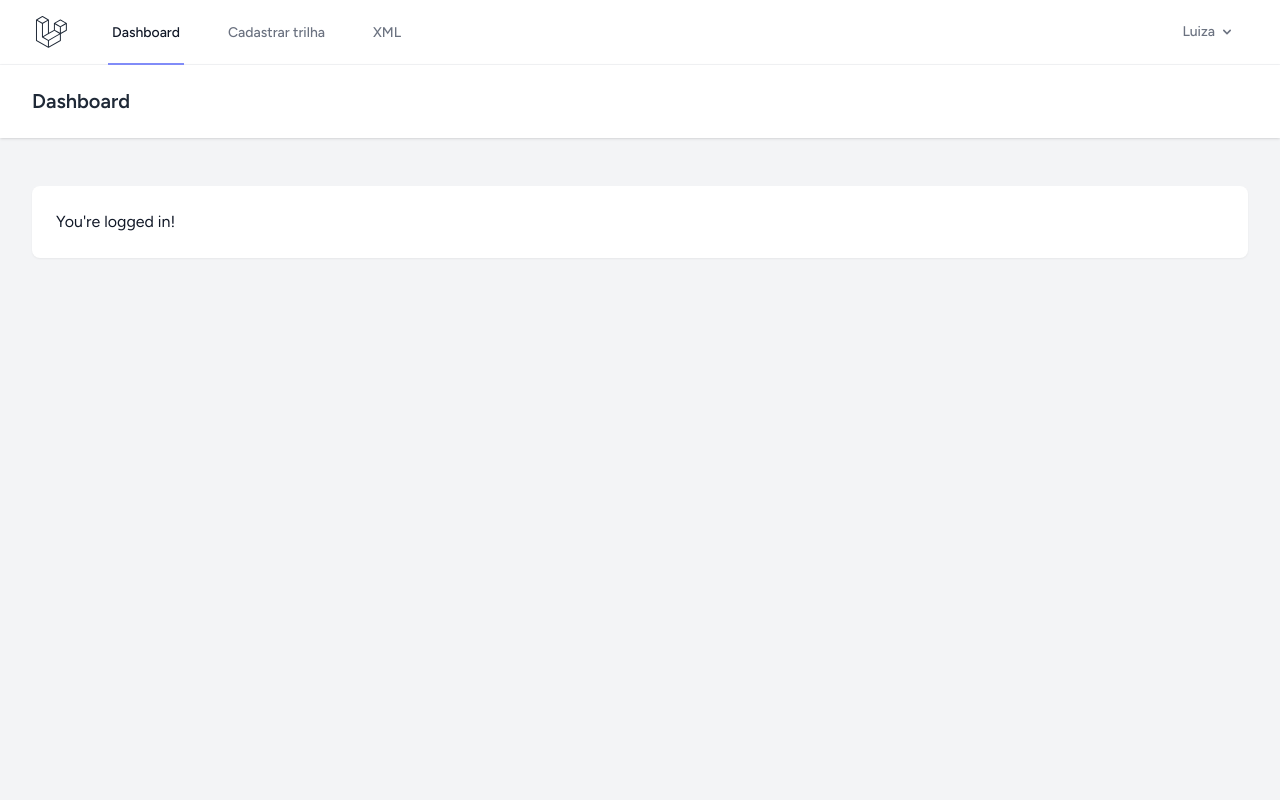
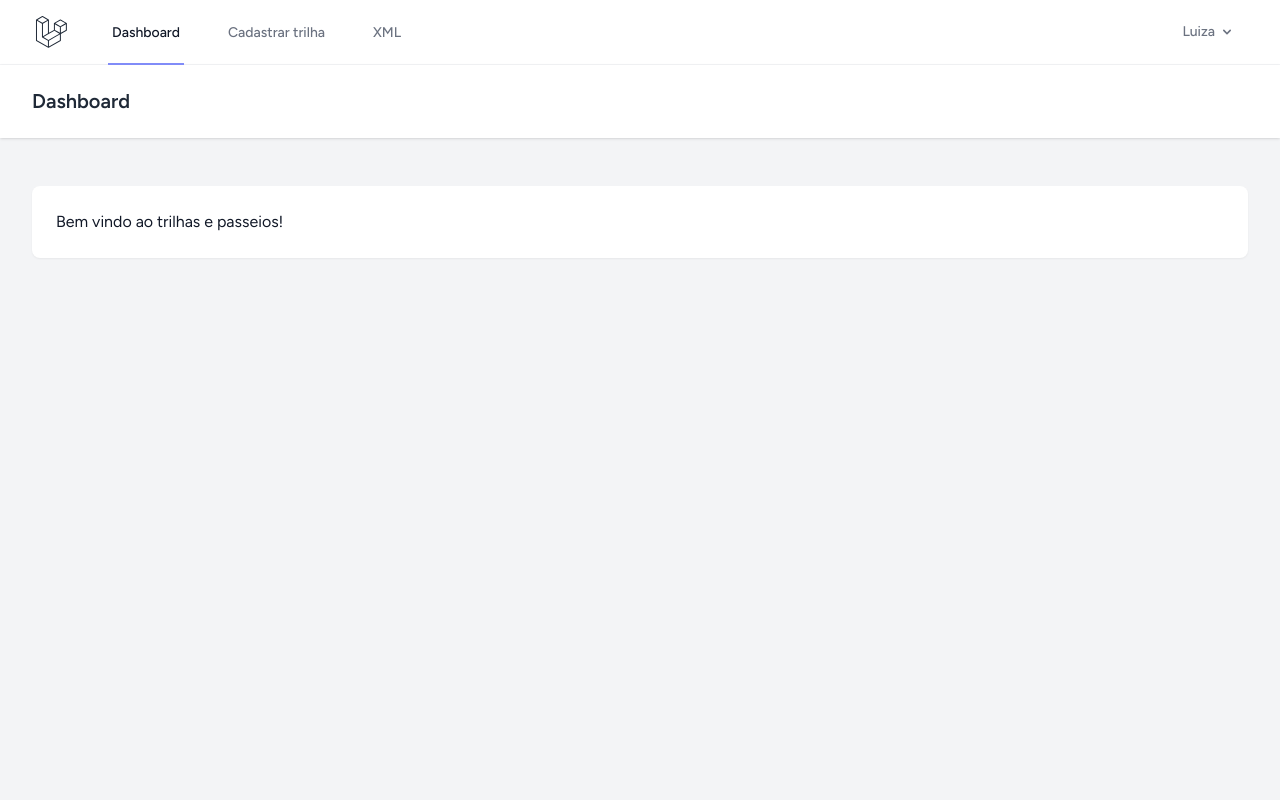
Before and after one commit to luizarosito/projetoPDWA5, a Laravel app: page /dashboard in a window 1280 px wide. Run offline with Laravel 12, Linux system fonts and the light colour scheme; a user stored in the database is signed in; data comes from the database, SQL or seed files in the repository; both versions use the stored data as it was after the commit; style sheets or scripts are compiled from the project's sources.

Commit message:
Atualização

```diff
--- a/resources/views/dashboard.blade.php
+++ b/resources/views/dashboard.blade.php
@@ -9,7 +9,7 @@
         <div class="max-w-7xl mx-auto sm:px-6 lg:px-8">
             <div class="bg-white overflow-hidden shadow-sm sm:rounded-lg">
                 <div class="p-6 text-gray-900">
-                    {{ __("You're logged in!") }}
+                    {{ __("Bem vindo ao trilhas e passeios!") }}
                 </div>
             </div>
         </div>
--- a/resources/views/data-xml.blade.php
+++ b/resources/views/data-xml.blade.php
@@ -1,4 +1,4 @@
-<?xml version="1.0" encoding="UTF-8"?>
+<?php echo '<?xml version="1.0" encoding="UTF-8"?>'; ?>
 <data>
 @foreach($registros as $item)
     <item>
```
Also changed, not shown: database/database.sqlite (added), 3 other files.
